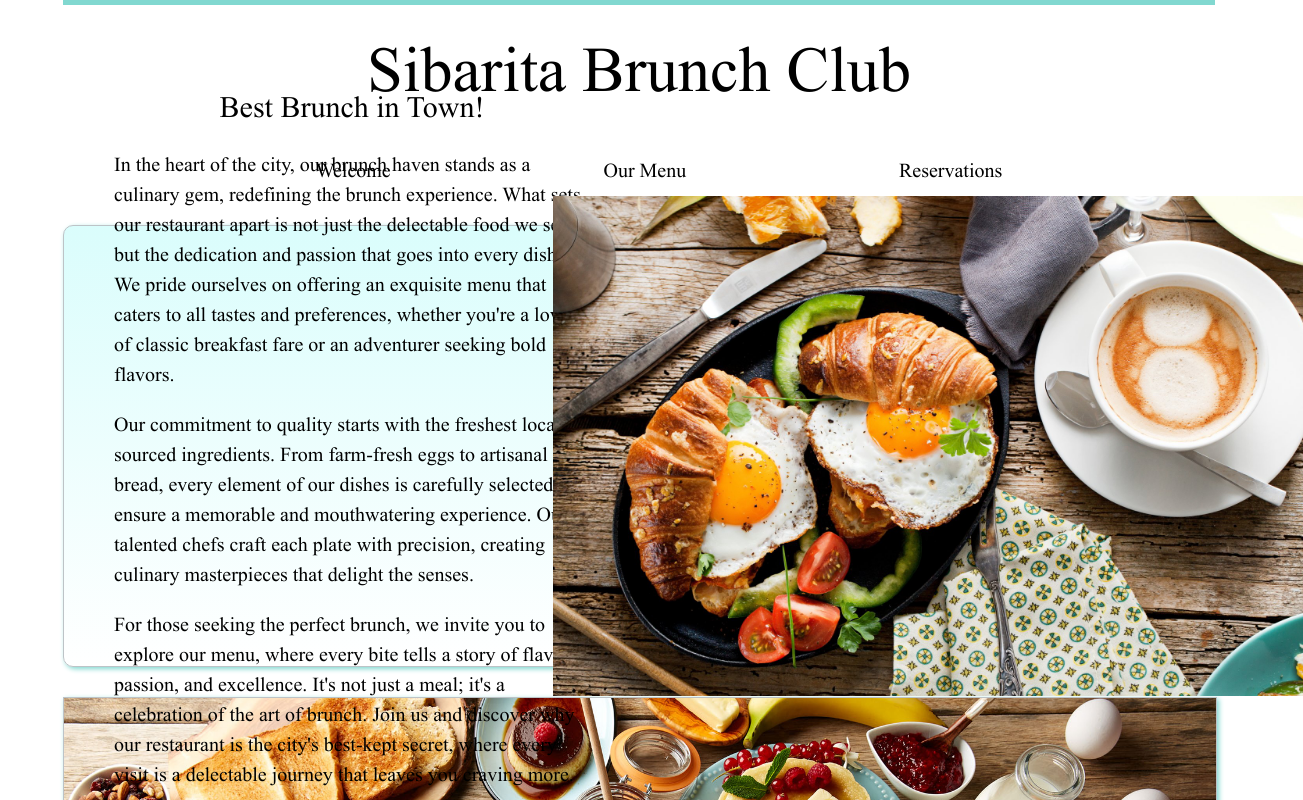
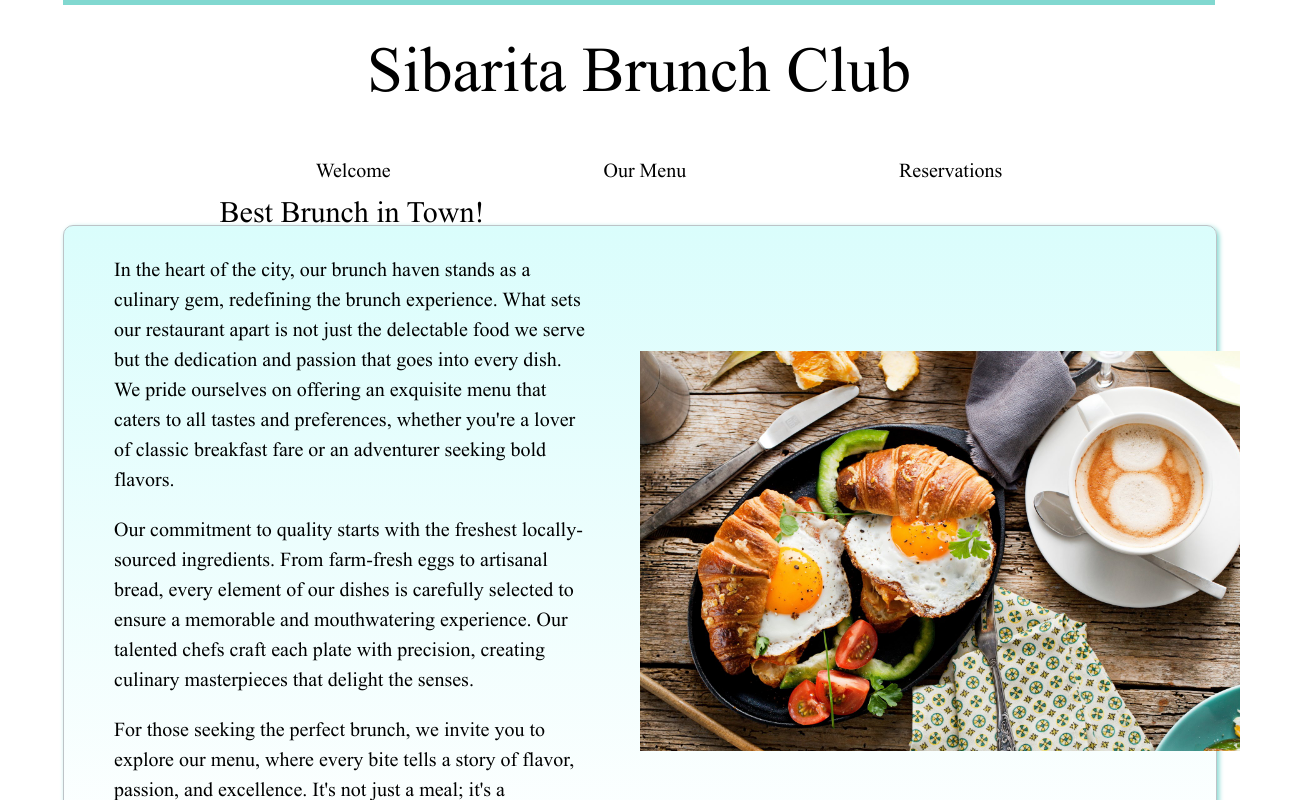
Before and after one commit to carlospaz19/firebase_restaurant, a React (Vite) app: page / in a window 1280 px wide. Shown: the top 800 px of the page, 1303 px wide, since content can reach past the window. Built offline with nearby package versions, Linux system fonts and the light colour scheme.

Commit message:
firebase fix

```diff
--- a/package.json
+++ b/package.json
@@ -28,6 +28,6 @@
     "eslint-plugin-react": "^7.32.2",
     "eslint-plugin-react-hooks": "^4.6.0",
     "eslint-plugin-react-refresh": "^0.4.3",
-    "vite": "^4.4.5"
+    "vite": "^4.5.1"
   }
 }
--- a/src/components/Reservations.css
+++ b/src/components/Reservations.css
@@ -96,6 +96,8 @@ button[type="button"] {
   margin-top: 0px;
   margin-left: 0px;
   margin-right: 0px;
+  width: 100px;
+  padding: 0px;
 }
 
 .fl-table thead th {
--- a/src/components/Welcome.css
+++ b/src/components/Welcome.css
@@ -8,7 +8,7 @@
   background: linear-gradient(to bottom, #dafdfc, white);
   border: 1px solid #bdc3c7;
   box-shadow: 2px 2px 5px #81d8d0;
-  height: 55vh;
+  height: 650px;
   width: 90vw;
   margin-top: 20px;
   margin-bottom: 30px;
@@ -29,13 +29,13 @@
 
 #welcome_right {
   display: flex;
-  justify-content: center;
+  justify-content: left;
   align-items: center;
   width: 50%;
 }
 
 #welcome_right img {
-  height: 500px;
+  height: 400px;
 }
 
 #welcome_bottom {
```
Also changed, not shown: 1 other file (tests, documents, lock files or other folders).
